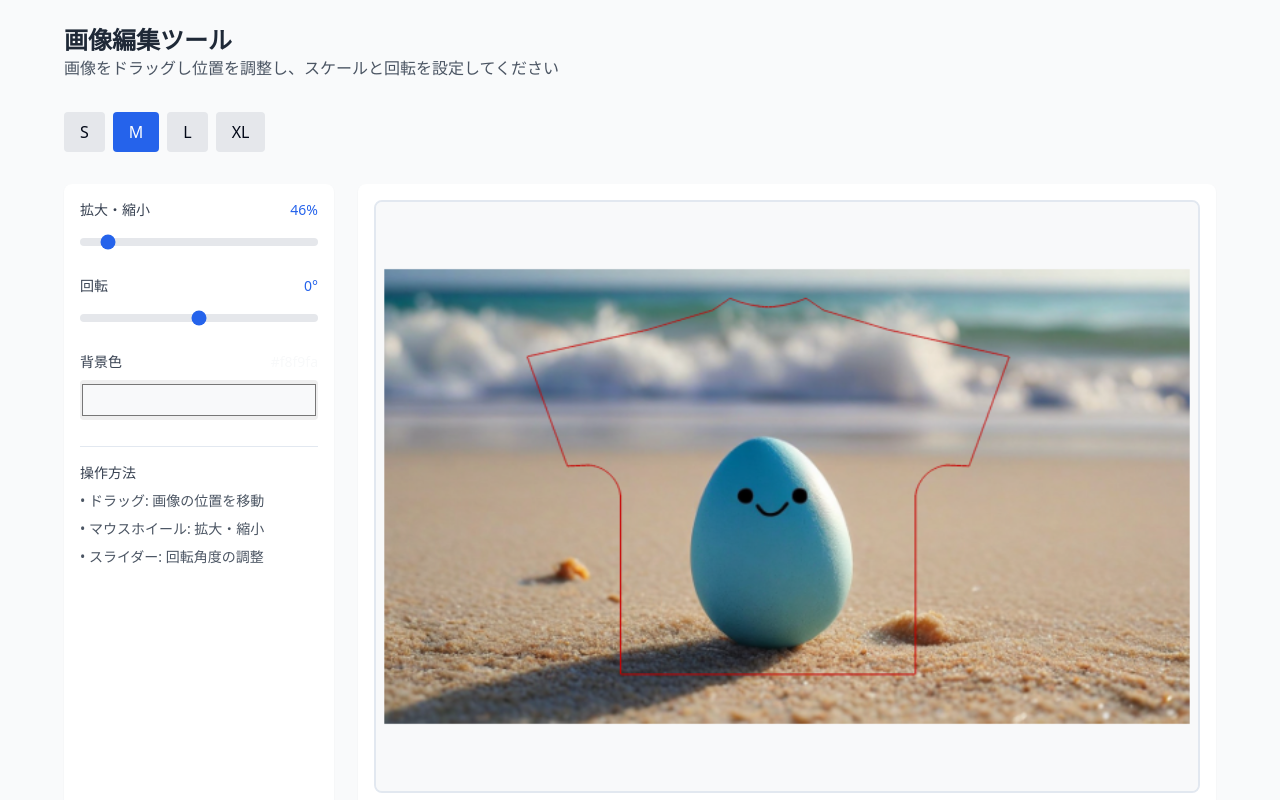
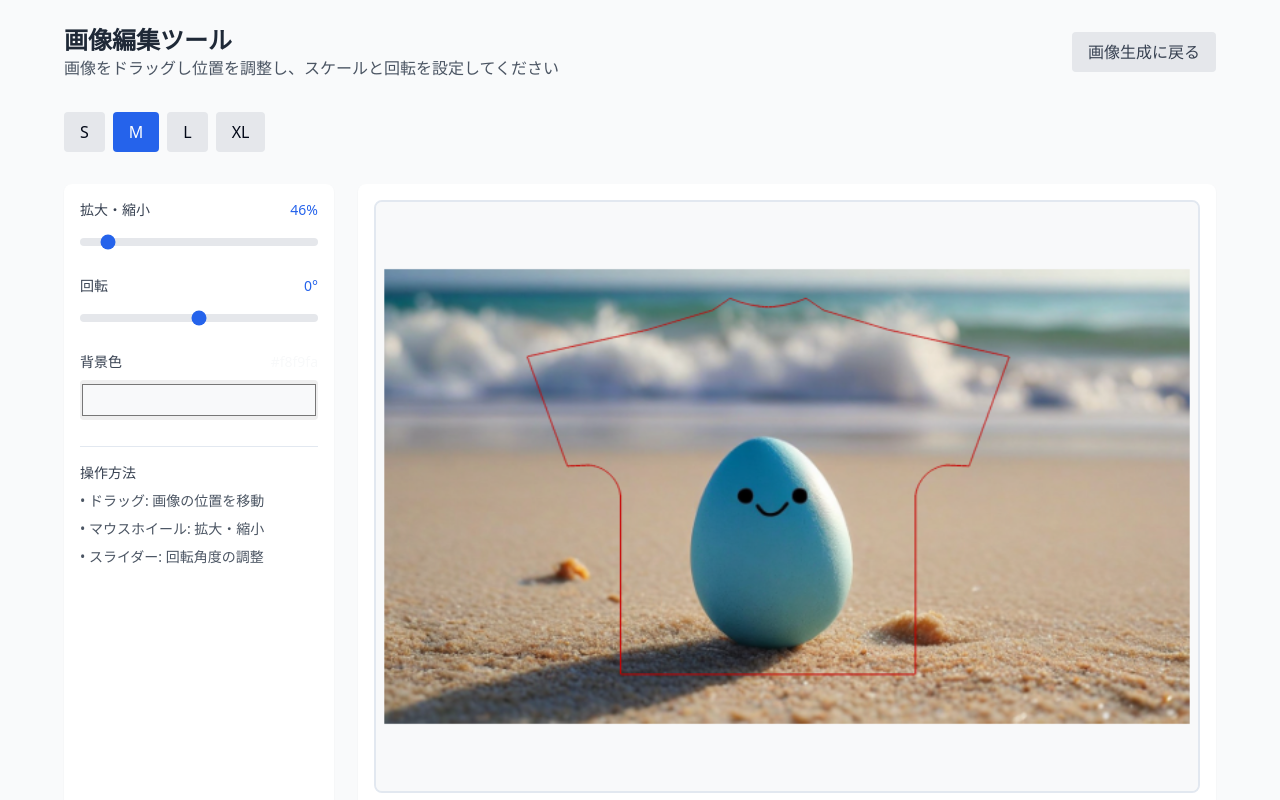
Before and after one commit to kanadomekei/progate-hackthon-candle, a Next.js app in the folder frontend/: page /mock/crop in a window 1280 px wide. Shown: the top 800 px of the page. Built offline with nearby package versions, Linux system fonts and the light colour scheme.

Commit message:
画像生成に戻るボタンを追加

```diff
--- a/frontend/src/components/crop/ImageCrop.tsx
+++ b/frontend/src/components/crop/ImageCrop.tsx
@@ -6,6 +6,7 @@ import { ImageEditor } from "./ImageEditor";
 import { ImageHistory } from "./ImageHistory";
 import { ImageModal } from "./ImageModal";
 import { CroppedImage } from "./types";
+import { useRouter } from "next/navigation";
 
 // Constants
 const CANVAS_WIDTH = 600;
@@ -21,6 +22,7 @@ interface ImageCropProps {
 type TShirtSize = "S" | "M" | "L" | "XL";
 
 export const ImageCrop = ({ imagePath }: ImageCropProps) => {
+  const router = useRouter();
   const cvsRef = useRef<HTMLCanvasElement>(null);
   const outRef = useRef<HTMLCanvasElement>(null);
   const imgRef = useRef<HTMLImageElement | null>(null);
@@ -324,17 +326,31 @@ export const ImageCrop = ({ imagePath }: ImageCropProps) => {
     setSelectedImage(null);
   };
 
+  const handleBack = () => {
+    router.back();
+  };
+
   return (
     <div className="min-h-screen bg-gray-50 p-6">
       <div className="max-w-6xl mx-auto space-y-8">
-        <header>
-          <h1 className="text-2xl font-bold text-gray-800">画像編集ツール</h1>
-          <p className="text-gray-600">
-            画像をドラッグし位置を調整し、スケールと回転を設定してください
-          </p>
+        <header className="flex justify-between items-center">
+          <div>
+            <h1 className="text-2xl font-bold text-gray-800">画像編集ツール</h1>
+            <p className="text-gray-600">
+              画像をドラッグし位置を調整し、スケールと回転を設定してください
+            </p>
+          </div>
+          <div>
+            <button
+              onClick={handleBack}
+              className="px-4 py-2 bg-gray-200 hover:bg-gray-300 rounded text-gray-700"
+            >
+              画像生成に戻る
+            </button>
+          </div>
         </header>
 
-        {/* サイズ選択ボタングループを追�� */}
+        {/* サイズ選択ボタングループを追加 */}
         <div className="flex gap-2">
           {(["S", "M", "L", "XL"] as const).map((size) => (
             <button
```
